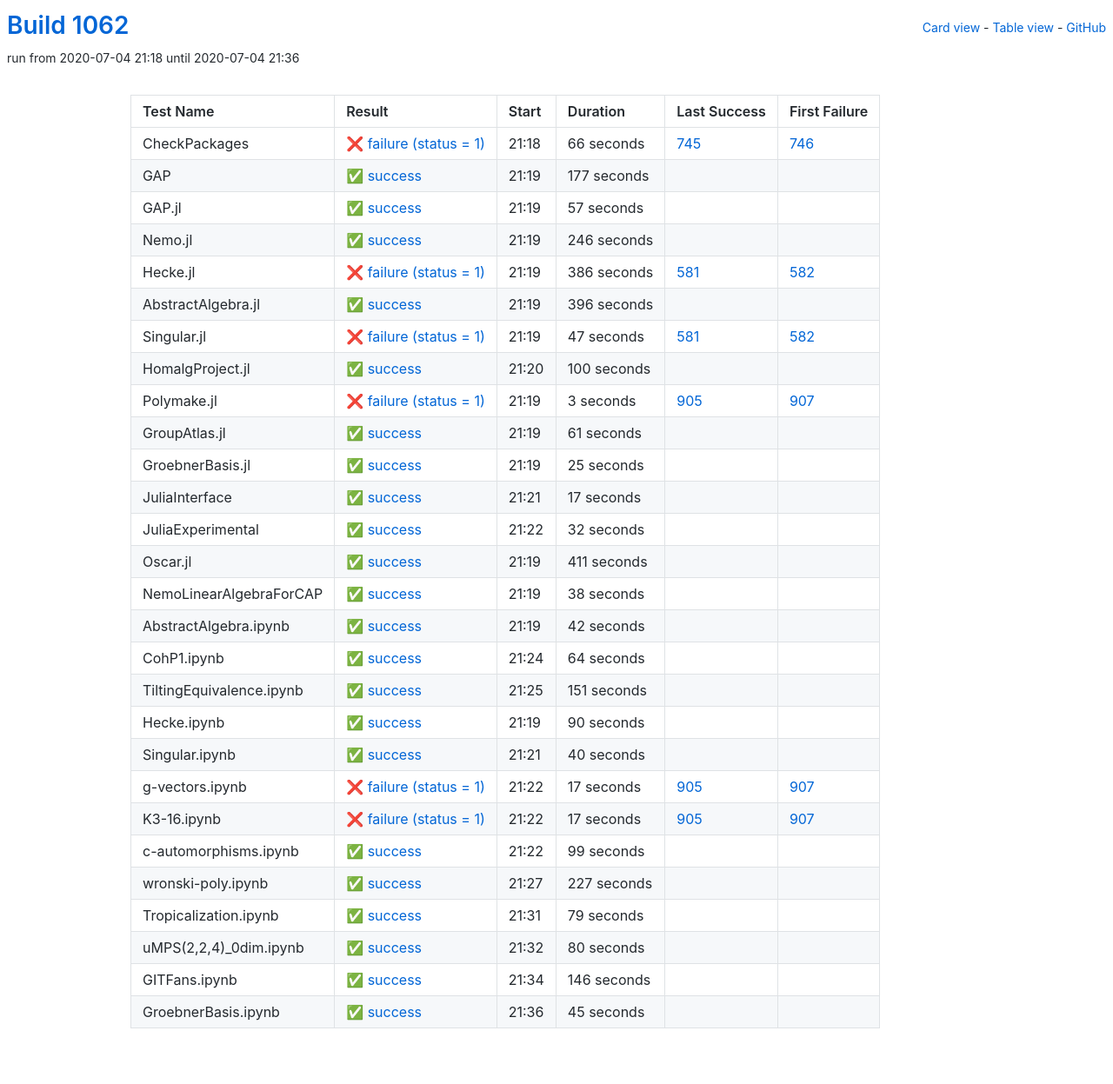
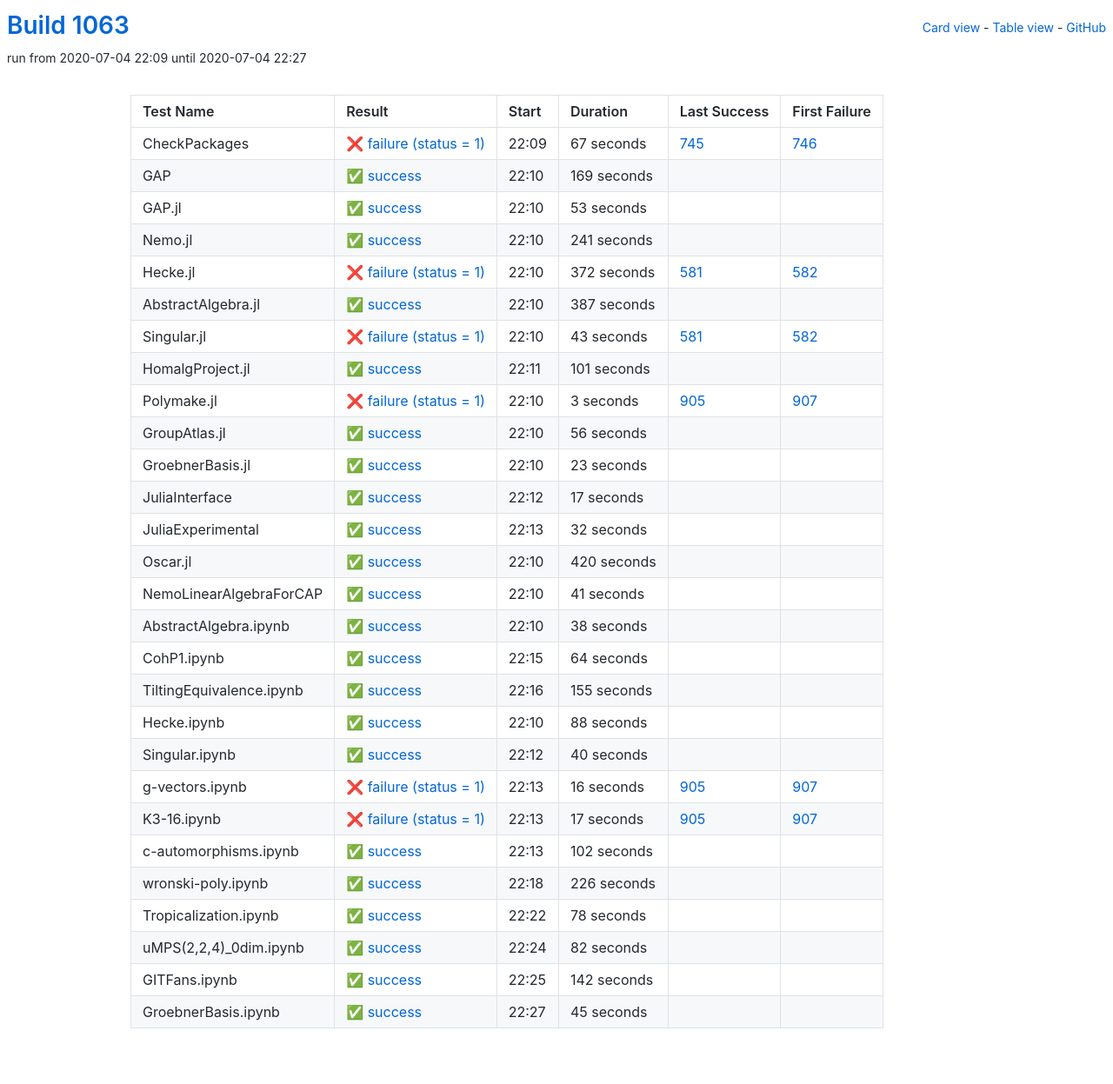
Before and after one commit to oscar-system/oscar-ci-status-1.4, a Jekyll site: the page built from table.html, in a window 1280 px wide. Shown: the whole page at 87% size. Built offline with Jekyll 4.4.1, drawn with Linux system fonts in a browser that asks for light colours.

Commit message:
Build #1063

```diff
--- a/_data/ci.yml
+++ b/_data/ci.yml
@@ -1,6 +1,6 @@
 ---
-build: 1062
-build_url: https://oscarci.mathematik.uni-kl.de/job/oscar-julia-1.4/1062/
+build: 1063
+build_url: https://oscarci.mathematik.uni-kl.de/job/oscar-julia-1.4/1063/
 job: oscar-julia-1.4
 organization: oscar-system
 repo: oscar-ci-status-1.4
@@ -8,104 +8,104 @@ repourl: https://github.com/oscar-system/oscar-ci-status-1.4
 tests:
 - name: CheckPackages
   id: checkpackages
-  log: https://oscarci.mathematik.uni-kl.de/job/oscar-julia-1.4/1062/artifact/logs/build-1062/CheckPackages.log
-  start: 2020-07-04 21:18
+  log: https://oscarci.mathematik.uni-kl.de/job/oscar-julia-1.4/1063/artifact/logs/build-1063/CheckPackages.log
+  start: 2020-07-04 22:09
   success: false
   exitcode: 1
   status: failure
-  duration: 66
+  duration: 67
   last_success: 745
   last_success_url: https://oscarci.mathematik.uni-kl.de/job/oscar-julia-1.4/745/
   first_failure: 746
   first_failure_url: https://oscarci.mathematik.uni-kl.de/job/oscar-julia-1.4/746/
 - name: GAP
   id: gap
-  log: https://oscarci.mathematik.uni-kl.de/job/oscar-julia-1.4/1062/artifact/logs/build-1062/GAP.log
-  start: 2020-07-04 21:19
+  log: https://oscarci.mathematik.uni-kl.de/job/oscar-julia-1.4/1063/artifact/logs/build-1063/GAP.log
+  start: 2020-07-04 22:10
   success: true
   exitcode: 0
   status: success
-  duration: 177
+  duration: 169
   last_success: false
   last_success_url:
   first_failure: false
   first_failure_url:
 - name: GAP.jl
   id: gap-jl
-  log: https://oscarci.mathematik.uni-kl.de/job/oscar-julia-1.4/1062/artifact/logs/build-1062/GAP.jl.log
-  start: 2020-07-04 21:19
+  log: https://oscarci.mathematik.uni-kl.de/job/oscar-julia-1.4/1063/artifact/logs/build-1063/GAP.jl.log
+  start: 2020-07-04 22:10
   success: true
   exitcode: 0
   status: success
-  duration: 57
+  duration: 53
   last_success: false
   last_success_url:
   first_failure: false
   first_failure_url:
 - name: Nemo.jl
   id: nemo-jl
-  log: https://oscarci.mathematik.uni-kl.de/job/oscar-julia-1.4/1062/artifact/logs/build-1062/Nemo.jl.log
-  start: 2020-07-04 21:19
+  log: https://oscarci.mathematik.uni-kl.de/job/oscar-julia-1.4/1063/artifact/logs/build-1063/Nemo.jl.log
+  start: 2020-07-04 22:10
   success: true
   exitcode: 0
   status: success
-  duration: 246
+  duration: 241
   last_success: false
   last_success_url:
   first_failure: false
   first_failure_url:
 - name: Hecke.jl
   id: hecke-jl
-  log: https://oscarci.mathematik.uni-kl.de/job/oscar-julia-1.4/1062/artifact/logs/build-1062/Hecke.jl.log
-  start: 2020-07-04 21:19
+  log: https://oscarci.mathematik.uni-kl.de/job/oscar-julia-1.4/1063/artifact/logs/build-1063/Hecke.jl.log
+  start: 2020-07-04 22:10
   success: false
   exitcode: 1
   status: failure
-  duration: 386
+  duration: 372
   last_success: 581
   last_success_url: https://oscarci.mathematik.uni-kl.de/job/oscar-julia-1.4/581/
   first_failure: 582
   first_failure_url: https://oscarci.mathematik.uni-kl.de/job/oscar-julia-1.4/582/
 - name: AbstractAlgebra.jl
   id: abstractalgebra-jl
-  log: https://oscarci.mathematik.uni-kl.de/job/oscar-julia-1.4/1062/artifact/logs/build-1062/AbstractAlgebra.jl.log
-  start: 2020-07-04 21:19
+  log: https://oscarci.mathematik.uni-kl.de/job/oscar-julia-1.4/1063/artifact/logs/build-1063/AbstractAlgebra.jl.log
+  start: 2020-07-04 22:10
   success: true
   exitcode: 0
   status: success
-  duration: 396
+  duration: 387
   last_success: false
   last_success_url:
   first_failure: false
   first_failure_url:
 - name: Singular.jl
   id: singular-jl
-  log: https://oscarci.mathematik.uni-kl.de/job/oscar-julia-1.4/1062/artifact/logs/build-1062/Singular.jl.log
-  start: 2020-07-04 21:19
+  log: https://oscarci.mathematik.uni-kl.de/job/oscar-julia-1.4/1063/artifact/logs/build-1063/Singular.jl.log
+  start: 2020-07-04 22:10
   success: false
   exitcode: 1
   status: failure
-  duration: 47
+  duration: 43
   last_success: 581
   last_success_url: https://oscarci.mathematik.uni-kl.de/job/oscar-julia-1.4/581/
   first_failure: 582
   first_failure_url: https://oscarci.mathematik.uni-kl.de/job/oscar-julia-1.4/582/
 - name: HomalgProject.jl
   id: homalgproject-jl
-  log: https://oscarci.mathematik.uni-kl.de/job/oscar-julia-1.4/1062/artifact/logs/build-1062/HomalgProject.jl.log
-  start: 2020-07-04 21:20
+  log: https://oscarci.mathematik.uni-kl.de/job/oscar-julia-1.4/1063/artifact/logs/build-1063/HomalgProject.jl.log
+  start: 2020-07-04 22:11
   success: true
   exitcode: 0
   status: success
-  duration: 100
+  duration: 101
   last_success: false
   last_success_url:
   first_failure: false
   first_failure_url:
 - name: Polymake.jl
   id: polymake-jl
-  log: https://oscarci.mathematik.uni-kl.de/job/oscar-julia-1.4/1062/artifact/logs/build-1062/Polymake.jl.log
-  start: 2020-07-04 21:19
+  log: https://oscarci.mathematik.uni-kl.de/job/oscar-julia-1.4/1063/artifact/logs/build-1063/Polymake.jl.log
+  start: 2020-07-04 22:10
   success: false
   exitcode: 1
   status: failure
@@ -116,32 +116,32 @@ tests:
   first_failure_url: https://oscarci.mathematik.uni-kl.de/job/oscar-julia-1.4/907/
 - name: GroupAtlas.jl
   id: groupatlas-jl
-  log: https://oscarci.mathematik.uni-kl.de/job/oscar-julia-1.4/1062/artifact/logs/build-1062/GroupAtlas.jl.log
-  start: 2020-07-04 21:19
+  log: https://oscarci.mathematik.uni-kl.de/job/oscar-julia-1.4/1063/artifact/logs/build-1063/GroupAtlas.jl.log
+  start: 2020-07-04 22:10
   success: true
   exitcode: 0
   status: success
-  duration: 61
+  duration: 56
   last_success: false
   last_success_url:
   first_failure: false
   first_failure_url:
 - name: GroebnerBasis.jl
   id: groebnerbasis-jl
-  log: https://oscarci.mathematik.uni-kl.de/job/oscar-julia-1.4/1062/artifact/logs/build-1062/GroebnerBasis.jl.log
-  start: 2020-07-04 21:19
+  log: https://oscarci.mathematik.uni-kl.de/job/oscar-julia-1.4/1063/artifact/logs/build-1063/GroebnerBasis.jl.log
+  start: 2020-07-04 22:10
   success: true
   exitcode: 0
   status: success
-  duration: 25
+  duration: 23
   last_success: false
   last_success_url:
   first_failure: false
   first_failure_url:
 - name: JuliaInterface
   id: juliainterface
-  log: https://oscarci.mathematik.uni-kl.de/job/oscar-julia-1.4/1062/artifact/logs/build-1062/JuliaInterface.log
-  start: 2020-07-04 21:21
+  log: https://oscarci.mathematik.uni-kl.de/job/oscar-julia-1.4/1063/artifact/logs/build-1063/JuliaInterface.log
+  start: 2020-07-04 22:12
   success: true
   exitcode: 0
   status: success
@@ -152,8 +152,8 @@ tests:
   first_failure_url:
 - name: JuliaExperimental
   id: juliaexperimental
-  log: https://oscarci.mathematik.uni-kl.de/job/oscar-julia-1.4/1062/artifact/logs/build-1062/JuliaExperimental.log
-  start: 2020-07-04 21:22
+  log: https://oscarci.mathematik.uni-kl.de/job/oscar-julia-1.4/1063/artifact/logs/build-1063/JuliaExperimental.log
+  start: 2020-07-04 22:13
   success: true
   exitcode: 0
   status: success
@@ -164,20 +164,32 @@ tests:
   first_failure_url:
 - name: Oscar.jl
   id: oscar-jl
-  log: https://oscarci.mathematik.uni-kl.de/job/oscar-julia-1.4/1062/artifact/logs/build-1062/Oscar.jl.log
-  start: 2020-07-04 21:19
+  log: https://oscarci.mathematik.uni-kl.de/job/oscar-julia-1.4/1063/artifact/logs/build-1063/Oscar.jl.log
+  start: 2020-07-04 22:10
   success: true
   exitcode: 0
   status: success
-  duration: 411
+  duration: 420
   last_success: false
   last_success_url:
   first_failure: false
   first_failure_url:
 - name: NemoLinearAlgebraForCAP
   id: nemolinearalgebraforcap
-  log: https://oscarci.mathematik.uni-kl.de/job/oscar-julia-1.4/1062/artifact/logs/build-1062/NemoLinearAlgebraForCAP.log
-  start: 2020-07-04 21:19
+  log: https://oscarci.mathematik.uni-kl.de/job/oscar-julia-1.4/1063/artifact/logs/build-1063/NemoLinearAlgebraForCAP.log
+  start: 2020-07-04 22:10
+  success: true
+  exitcode: 0
+  status: success
+  duration: 41
+  last_success: false
+  last_success_url:
+  first_failure: false
+  first_failure_url:
+- name: AbstractAlgebra.ipynb
+  id: abstractalgebra-ipynb
+  log: https://oscarci.mathematik.uni-kl.de/job/oscar-julia-1.4/1063/artifact/logs/build-1063/AbstractAlgebra.ipynb.log
+  start: 2020-07-04 22:10
   success: true
   exitcode: 0
   status: success
@@ -186,22 +198,10 @@ tests:
   last_success_url:
   first_failure: false
   first_failure_url:
-- name: AbstractAlgebra.ipynb
-  id: abstractalgebra-ipynb
-  log: https://oscarci.mathematik.uni-kl.de/job/oscar-julia-1.4/1062/artifact/logs/build-1062/AbstractAlgebra.ipynb.log
-  start: 2020-07-04 21:19
-  success: true
-  exitcode: 0
-  status: success
-  duration: 42
-  last_success: false
-  last_success_url:
-  first_failure: false
-  first_failure_url:
 - name: CohP1.ipynb
   id: cohp1-ipynb
-  log: https://oscarci.mathematik.uni-kl.de/job/oscar-julia-1.4/1062/artifact/logs/build-1062/CohP1.ipynb.log
-  start: 2020-07-04 21:24
+  log: https://oscarci.mathematik.uni-kl.de/job/oscar-julia-1.4/1063/artifact/logs/build-1063/CohP1.ipynb.log
+  start: 2020-07-04 22:15
   success: true
   exitcode: 0
   status: success
@@ -212,32 +212,32 @@ tests:
   first_failure_url:
 - name: TiltingEquivalence.ipynb
   id: tiltingequivalence-ipynb
-  log: https://oscarci.mathematik.uni-kl.de/job/oscar-julia-1.4/1062/artifact/logs/build-1062/TiltingEquivalence.ipynb.log
-  start: 2020-07-04 21:25
+  log: https://oscarci.mathematik.uni-kl.de/job/oscar-julia-1.4/1063/artifact/logs/build-1063/TiltingEquivalence.ipynb.log
+  start: 2020-07-04 22:16
   success: true
   exitcode: 0
   status: success
-  duration: 151
+  duration: 155
   last_success: false
   last_success_url:
   first_failure: false
   first_failure_url:
 - name: Hecke.ipynb
   id: hecke-ipynb
-  log: https://oscarci.mathematik.uni-kl.de/job/oscar-julia-1.4/1062/artifact/logs/build-1062/Hecke.ipynb.log
-  start: 2020-07-04 21:19
+  log: https://oscarci.mathematik.uni-kl.de/job/oscar-julia-1.4/1063/artifact/logs/build-1063/Hecke.ipynb.log
+  start: 2020-07-04 22:10
   success: true
   exitcode: 0
   status: success
-  duration: 90
+  duration: 88
   last_success: false
   last_success_url:
   first_failure: false
   first_failure_url:
 - name: Singular.ipynb
   id: singular-ipynb
-  log: https://oscarci.mathematik.uni-kl.de/job/oscar-julia-1.4/1062/artifact/logs/build-1062/Singular.ipynb.log
-  start: 2020-07-04 21:21
+  log: https://oscarci.mathematik.uni-kl.de/job/oscar-julia-1.4/1063/artifact/logs/build-1063/Singular.ipynb.log
+  start: 2020-07-04 22:12
   success: true
   exitcode: 0
   status: success
@@ -248,20 +248,20 @@ tests:
   first_failure_url:
 - name: g-vectors.ipynb
   id: g-vectors-ipynb
-  log: https://oscarci.mathematik.uni-kl.de/job/oscar-julia-1.4/1062/artifact/logs/build-1062/g-vectors.ipynb.log
-  start: 2020-07-04 21:22
+  log: https://oscarci.mathematik.uni-kl.de/job/oscar-julia-1.4/1063/artifact/logs/build-1063/g-vectors.ipynb.log
+  start: 2020-07-04 22:13
   success: false
   exitcode: 1
   status: failure
-  duration: 17
+  duration: 16
   last_success: 905
   last_success_url: https://oscarci.mathematik.uni-kl.de/job/oscar-julia-1.4/905/
   first_failure: 907
   first_failure_url: https://oscarci.mathematik.uni-kl.de/job/oscar-julia-1.4/907/
 - name: K3-16.ipynb
   id: k3-16-ipynb
-  log: https://oscarci.mathematik.uni-kl.de/job/oscar-julia-1.4/1062/artifact/logs/build-1062/K3-16.ipynb.log
-  start: 2020-07-04 21:22
+  log: https://oscarci.mathematik.uni-kl.de/job/oscar-julia-1.4/1063/artifact/logs/build-1063/K3-16.ipynb.log
+  start: 2020-07-04 22:13
   success: false
   exitcode: 1
   status: failure
@@ -272,68 +272,68 @@ tests:
   first_failure_url: https://oscarci.mathematik.uni-kl.de/job/oscar-julia-1.4/907/
 - name: c-automorphisms.ipynb
   id: c-automorphisms-ipynb
-  log: https://oscarci.mathematik.uni-kl.de/job/oscar-julia-1.4/1062/artifact/logs/build-1062/c-automorphisms.ipynb.log
-  start: 2020-07-04 21:22
+  log: https://oscarci.mathematik.uni-kl.de/job/oscar-julia-1.4/1063/artifact/logs/build-1063/c-automorphisms.ipynb.log
+  start: 2020-07-04 22:13
   success: true
   exitcode: 0
   status: success
-  duration: 99
+  duration: 102
   last_success: false
   last_success_url:
   first_failure: false
   first_failure_url:
 - name: wronski-poly.ipynb
   id: wronski-poly-ipynb
-  log: https://oscarci.mathematik.uni-kl.de/job/oscar-julia-1.4/1062/artifact/logs/build-1062/wronski-poly.ipynb.log
-  start: 2020-07-04 21:27
+  log: https://oscarci.mathematik.uni-kl.de/job/oscar-julia-1.4/1063/artifact/logs/build-1063/wronski-poly.ipynb.log
+  start: 2020-07-04 22:18
   success: true
   exitcode: 0
   status: success
-  duration: 227
+  duration: 226
   last_success: false
   last_success_url:
   first_failure: false
   first_failure_url:
 - name: Tropicalization.ipynb
   id: tropicalization-ipynb
-  log: https://oscarci.mathematik.uni-kl.de/job/oscar-julia-1.4/1062/artifact/logs/build-1062/Tropicalization.ipynb.log
-  start: 2020-07-04 21:31
+  log: https://oscarci.mathematik.uni-kl.de/job/oscar-julia-1.4/1063/artifact/logs/build-1063/Tropicalization.ipynb.log
+  start: 2020-07-04 22:22
   success: true
   exitcode: 0
   status: success
-  duration: 79
+  duration: 78
   last_success: false
   last_success_url:
   first_failure: false
   first_failure_url:
 - name: uMPS(2,2,4)_0dim.ipynb
   id: umps-2-2-4-0dim-ipynb
-  log: https://oscarci.mathematik.uni-kl.de/job/oscar-julia-1.4/1062/artifact/logs/build-1062/uMPS-2-2-4-_0dim.ipynb.log
-  start: 2020-07-04 21:32
+  log: https://oscarci.mathematik.uni-kl.de/job/oscar-julia-1.4/1063/artifact/logs/build-1063/uMPS-2-2-4-_0dim.ipynb.log
+  start: 2020-07-04 22:24
   success: true
   exitcode: 0
   status: success
-  duration: 80
+  duration: 82
   last_success: false
   last_success_url:
   first_failure: false
   first_failure_url:
 - name: GITFans.ipynb
   id: gitfans-ipynb
-  log: https://oscarci.mathematik.uni-kl.de/job/oscar-julia-1.4/1062/artifact/logs/build-1062/GITFans.ipynb.log
-  start: 2020-07-04 21:34
+  log: https://oscarci.mathematik.uni-kl.de/job/oscar-julia-1.4/1063/artifact/logs/build-1063/GITFans.ipynb.log
+  start: 2020-07-04 22:25
   success: true
   exitcode: 0
   status: success
-  duration: 146
+  duration: 142
   last_success: false
   last_success_url:
   first_failure: false
   first_failure_url:
 - name: GroebnerBasis.ipynb
   id: groebnerbasis-ipynb
-  log: https://oscarci.mathematik.uni-kl.de/job/oscar-julia-1.4/1062/artifact/logs/build-1062/GroebnerBasis.ipynb.log
-  start: 2020-07-04 21:36
+  log: https://oscarci.mathematik.uni-kl.de/job/oscar-julia-1.4/1063/artifact/logs/build-1063/GroebnerBasis.ipynb.log
+  start: 2020-07-04 22:27
   success: true
   exitcode: 0
   status: success
```
Also changed, not shown: README.md.
